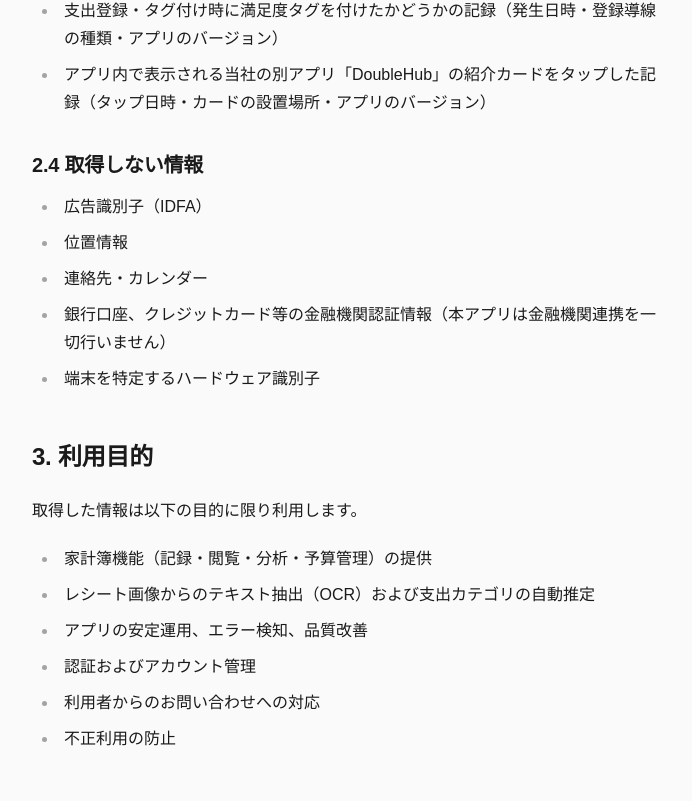
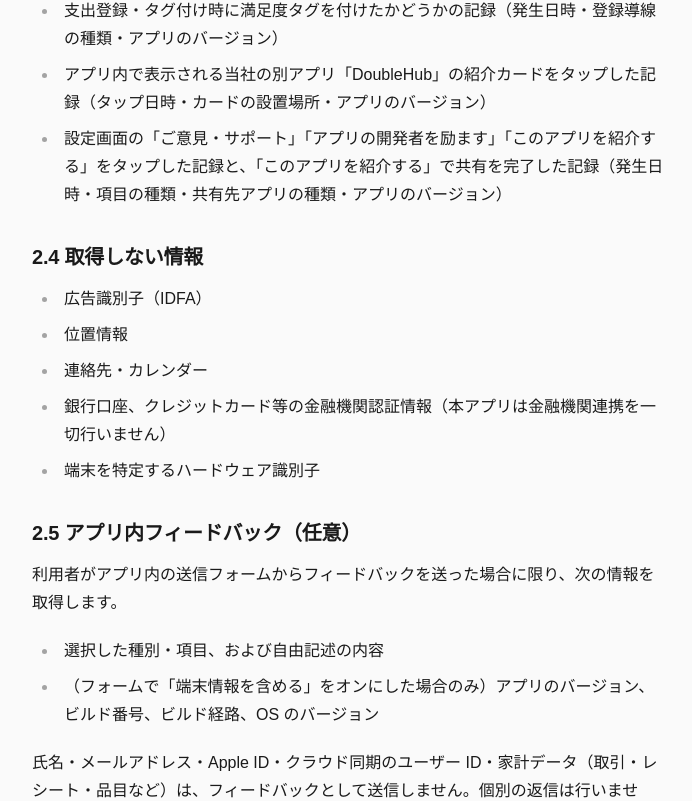
Before and after one commit to growthlab710/doublehub-site, a Next.js app: page /privacy/hubwallet in a window 1280 px wide. Shown: the part 1477-2278 px from the top of the page, without its empty margins (292-984 px from the left). Built offline with nearby package versions, Linux system fonts and the light colour scheme; no server answers; a web font is replaced by a local one.

Commit message:
docs(privacy): HubWallet のポリシーにアプリ内フィードバックと設定の行の記録を追記

```diff
--- a/src/app/(marketing)/privacy/hubwallet/page.tsx
+++ b/src/app/(marketing)/privacy/hubwallet/page.tsx
@@ -19,7 +19,7 @@ export default function HubWalletPrivacyPage() {
     <PrivacyLayout
       title="HubWallet プライバシーポリシー"
       productLabel="HubWallet"
-      lastUpdated="2026-08-15"
+      lastUpdated="2026-09-26"
     >
       <p>
         本ポリシーは、iOS アプリ「HubWallet」（以下「本アプリ」）における個人情報および利用者データの取扱いについて定めるものです。本アプリの利用にあたっては本ポリシーをご確認のうえ、内容に同意されるものとします。
@@ -70,6 +70,9 @@ export default function HubWalletPrivacyPage() {
         <li>
           アプリ内で表示される当社の別アプリ「DoubleHub」の紹介カードをタップした記録（タップ日時・カードの設置場所・アプリのバージョン）
         </li>
+        <li>
+          設定画面の「ご意見・サポート」「アプリの開発者を励ます」「このアプリを紹介する」をタップした記録と、「このアプリを紹介する」で共有を完了した記録（発生日時・項目の種類・共有先アプリの種類・アプリのバージョン）
+        </li>
       </ul>
 
       <h3>2.4 取得しない情報</h3>
@@ -82,6 +85,22 @@ export default function HubWalletPrivacyPage() {
         </li>
         <li>端末を特定するハードウェア識別子</li>
       </ul>
+
+      <h3>2.5 アプリ内フィードバック（任意）</h3>
+      <p>
+        利用者がアプリ内の送信フォームからフィードバックを送った場合に限り、次の情報を取得します。
+      </p>
+      <ul>
+        <li>選択した種別・項目、および自由記述の内容</li>
+        <li>
+          （フォームで「端末情報を含める」をオンにした場合のみ）アプリのバージョン、ビルド番号、ビルド経路、OS
+          のバージョン
+        </li>
+      </ul>
+      <p>
+        氏名・メールアドレス・Apple ID・クラウド同期のユーザー
+        ID・家計データ（取引・レシート・品目など）は、フィードバックとして送信しません。個別の返信は行いません。
+      </p>
 
       <h2>3. 利用目的</h2>
       <p>取得した情報は以下の目的に限り利用します。</p>
@@ -165,6 +184,28 @@ export default function HubWalletPrivacyPage() {
         が提供するクラウドデータベースサービスに委託します（保管場所は東京リージョン）。Supabase
         は当社の指示に基づきデータを保管するものであり、独自の目的で利用することはありません。
       </p>
+      <p>
+        アプリ内フィードバック（第 2.5
+        項）を送信した場合、内容の受け取りと保管のために次の外部サービスを利用します。
+      </p>
+      <ul>
+        <li>
+          受け口の中継: Cloudflare, Inc. が提供する Cloudflare Workers（当社が管理する Worker
+          経由で送信します）
+        </li>
+        <li>
+          保管先: Supabase Inc.
+          が提供するクラウドデータベース（東京リージョン）。受け取ったフィードバックはここに保存します
+        </li>
+        <li>
+          開発者への新着通知: Discord, Inc. が提供する Webhook
+          を用いて、当社の開発用チャンネルへ通知します（通知にはフィードバック本文と、端末情報を含めた場合のバージョン情報などが含まれます。利用者を特定するアカウント
+          ID は含めません）
+        </li>
+      </ul>
+      <p>
+        フィードバックの送信は任意であり、送信しない限りこれらのサービスへフィードバック内容が送られることはありません。
+      </p>
       <ul>
         <li>上記以外の第三者へ、利用者の同意なく個人データを提供することはありません</li>
       </ul>
@@ -209,6 +250,10 @@ export default function HubWalletPrivacyPage() {
             </li>
             <li>
               当社の別アプリ「DoubleHub」の紹介カードのタップ（タップしたときのみ記録し、カードが表示されただけでは記録しません）
+            </li>
+            <li>
+              設定画面の「ご意見・サポート」「アプリの開発者を励ます」「このアプリを紹介する」のタップ、および「このアプリを紹介する」で共有を完了したこと（共有先アプリの種類〔例:
+              メッセージ・LINE・コピー〕のみを記録し、送り先や共有した文章は送信しません）
             </li>
           </ul>
         </li>
@@ -296,6 +341,11 @@ export default function HubWalletPrivacyPage() {
           プラン・任意機能）の提供開始に伴い改定。保存先（Supabase・東京リージョン）、同期対象・対象外データ、暗号化とアクセス制御、停止・解約時の保持方針、アカウント削除によるクラウドデータ消去を追記（第2.1項・第4項・第5項・第8項・第9項）。あわせて、利用状況の記録に用いる利用者識別子について、クラウド同期を有効にしている場合は同期アカウントのユーザー
           ID と同じ値になることを明記（第7項）
         </li>
+        <li>
+          2026-09-26
+          アプリ内フィードバック（任意）の取得内容と、受け口中継（Cloudflare Workers）・保管（Supabase）・開発者通知（Discord
+          Webhook）の記載を追加（第2.5項・第5項）。あわせて、設定画面の「ご意見・サポート」「アプリの開発者を励ます」「このアプリを紹介する」のタップ、および「このアプリを紹介する」での共有完了に関する記録の記載を追加（第2.3項・第7項）
+        </li>
       </ul>
     </PrivacyLayout>
   );
```
